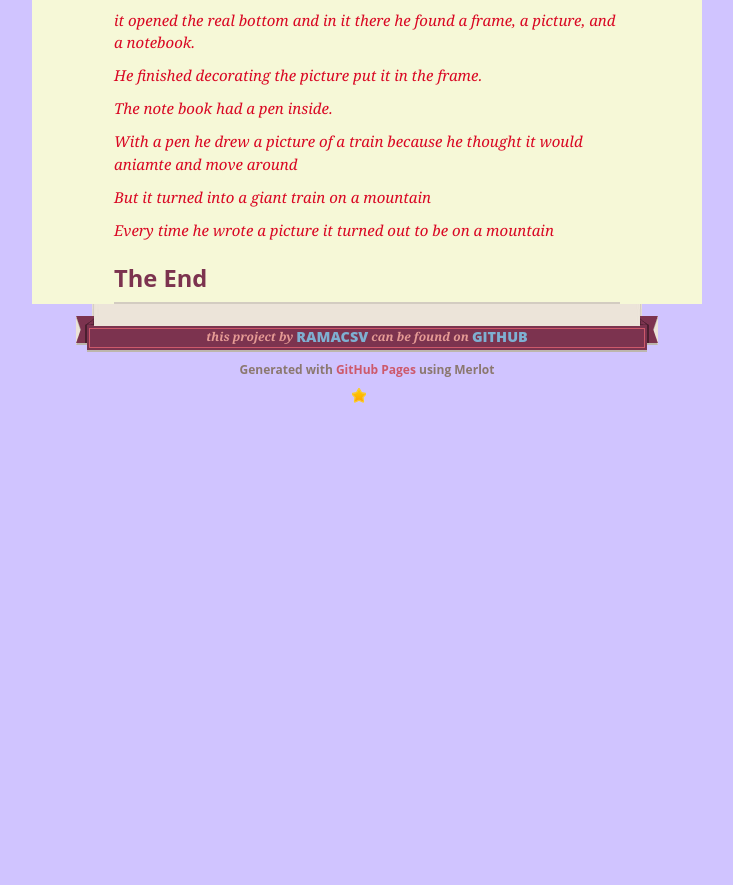
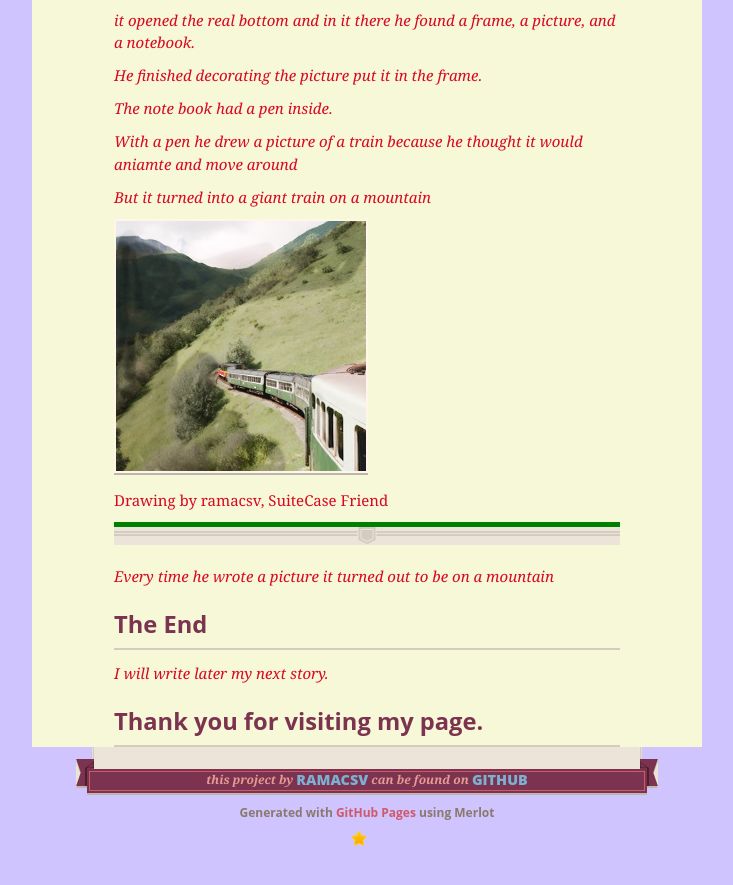
Before and after one commit to Ramacsv/suitecasekey, a Jekyll site: the page built from index.md, in a window 1280 px wide and 900 px high, scrolled down 2674 px. Shown: the top 885 px of the window, without its empty margins (273-1006 px from the left). Built offline with Jekyll 4.4.1, drawn with Linux system fonts in a browser that asks for light colours; our own code applies the rules of GitHub Pages for plain Markdown files; before the commit the page ends 3131 px from its top, so only the background shows below that.

Commit message:
Update index.md

```diff
--- a/index.md
+++ b/index.md
@@ -84,10 +84,10 @@ _There was a pen, pencil and a board_
 
 ![alt Notepad](assets/images/notepad.png "NotePad")
 ![alt Notepad](assets/images/elephant.png "Elephant")
-![alt Notepad](assets/images/frame.png "Elephant")
+![alt Notepad](assets/images/frame.png "Frame")
 
 <b>Drawing by ramacsv, SuiteCase Friend</b>
-<hr style="border-top:5px solid Blue">
+<hr style="border-top:5px solid Yellow">
 
 _A key appeared on it and Suitecase picked it up._
 
@@ -107,6 +107,15 @@ _With a pen he drew a picture of a train because he thought it would aniamte and
 
 _But it turned into a giant train on a mountain_
 
+![alt Mountaintrain](assets/images/mountaintrain.png "Mountaintrain")
+
+<b>Drawing by ramacsv, SuiteCase Friend</b>
+<hr style="border-top:5px solid Green">
+
 _Every time he wrote a picture it turned out to be on a mountain_
 
 ## The End
+
+*I will write later my next story.*
+
+## Thank you for visiting my page.
```
